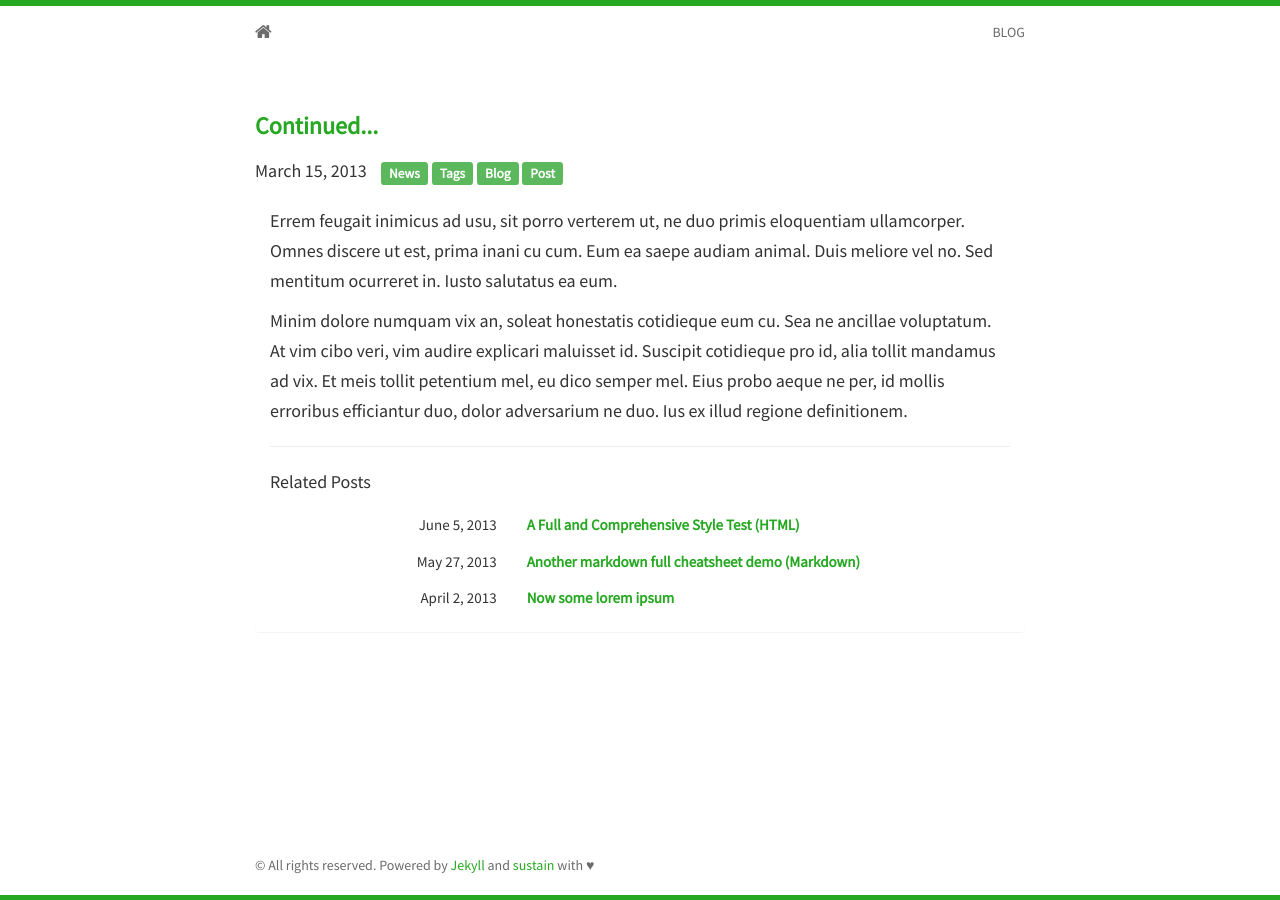
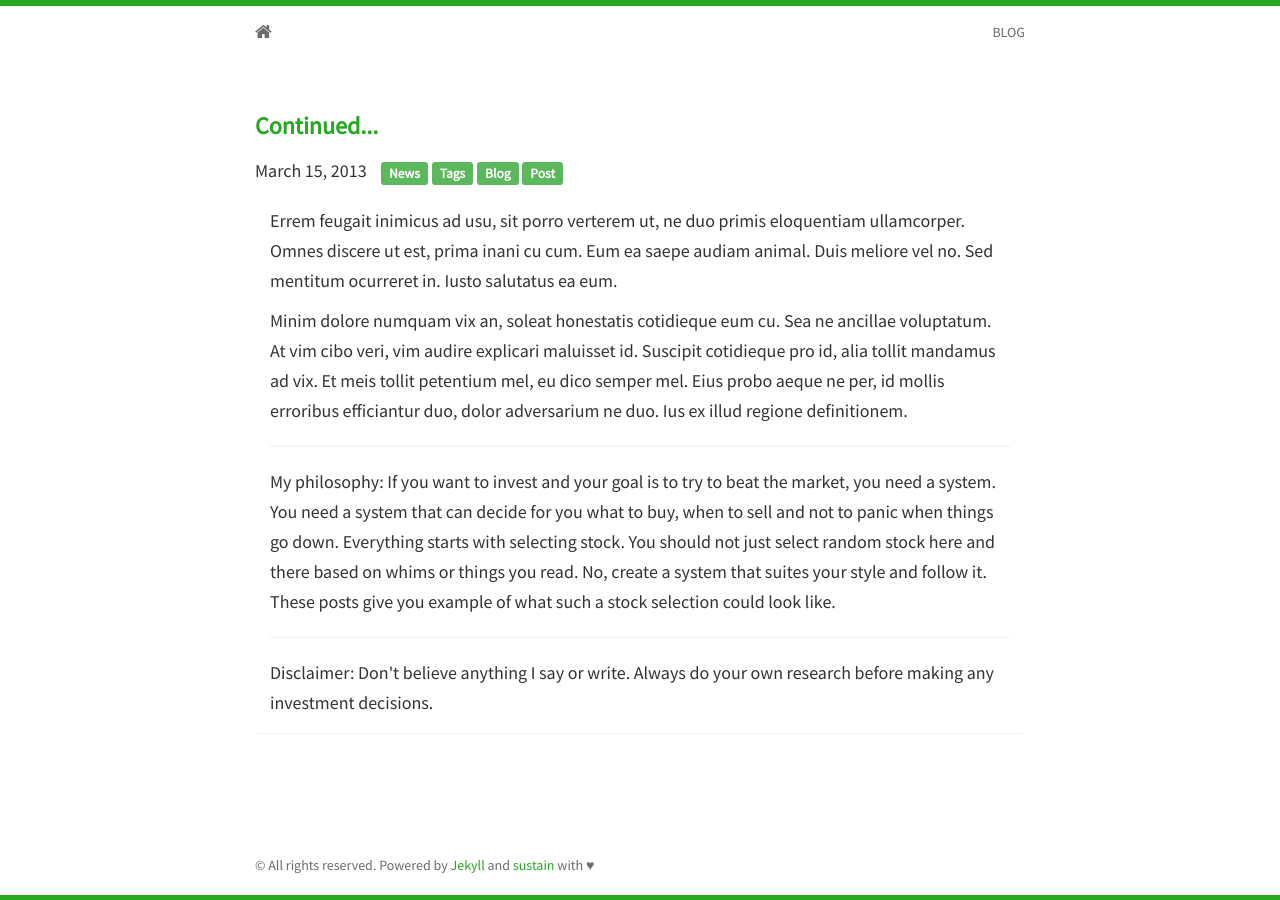
Before and after one commit to pbackx/build-a-stock-portfolio, a Jekyll site: the page built from _posts/2013-03-15-post4.md, in a window 1280 px wide. Built offline with Jekyll 4.4.1, drawn with Linux system fonts in a browser that asks for light colours; nearby versions of some CDN libraries; comment, search, counter and statistics services are not loaded.

```diff
--- a/_config.yml
+++ b/_config.yml
@@ -12,7 +12,7 @@ safe: true
 
 # edit here to achieve your personal greatness
 url: https://www.buildastockportfolio.com/
-baseurl:
+baseurl: https://www.buildastockportfolio.com/
 title: Build-a-Stock-Portfolio
 author: Peter Backx
 description: Personal blog and resume
--- a/_layouts/layout.html
+++ b/_layouts/layout.html
@@ -53,9 +53,11 @@
     integrity="sha256-Sk3nkD6mLTMOF0EOpNtsIry+s1CsaqQC1rVLTAy+0yc= sha512-K1qjQ+NcF2TYO/eI3M6v8EiNYZfA95pQumfvcVrTHtwQVDG+aHRqLi/ETn2uB+1JqwYqVG3LIvdm9lj6imS/pQ=="
     crossorigin="anonymous"></script>
     <!-- Include all compiled plugins (below), or include individual files as needed -->
-	<script src="{{ site.baseurl }}static/js/docs.min.js"></script>
+	  <script src="{{ site.baseurl }}static/js/docs.min.js"></script>
     <script src="{{ site.baseurl }}static/js/main.js"></script>
     <!-- IE10 viewport hack for Surface/desktop Windows 8 bug -->
     <script src="{{ site.baseurl }}static/js/ie10-viewport-bug-workaround.js"></script>
+
+    <script type="text/javascript" src="//downloads.mailchimp.com/js/signup-forms/popup/unique-methods/embed.js" data-dojo-config="usePlainJson: true, isDebug: false"></script>
   </body>
 </html>
--- a/_layouts/post.html
+++ b/_layouts/post.html
@@ -24,23 +24,12 @@ layout: layout
 			<div class="blogpost">
 			  {{ content }}
 			   <hr>
-			   <div class="related-posts">
-				   <h5>Related Posts</h5>
-				   {% for post in site.related_posts limit:3 %}
-						<div class="row">
-							 <div class="col-sm-4 col-md-4 col-lg-4">
-								 <h6 style="text-align: right">
-								 	{{ post.date | date: "%B %e, %Y" }}
-								 </h6>
-							 </div>
-							 <div class="col-sm-8 col-md-8 col-lg-8">
-								 <h6 style="text-align: left">
-								 	<strong><a href="{{ site.baseurl }}{{ post.url }}">{{ post.title }}</a></strong>
-								 </h6>
-							 </div>
-						</div>
-					{% endfor %}
-			   </div>
+			   My philosophy: If you want to invest and your goal is to try to beat the market, you need a system. You need a system
+			   that can decide for you what to buy, when to sell and not to panic when things go down. Everything starts with selecting
+			   stock. You should not just select random stock here and there based on whims or things you read. No, create a system that
+			   suites your style and follow it. These posts give you example of what such a stock selection could look like.
+			   <hr>
+			   Disclaimer: Don't believe anything I say or write. Always do your own research before making any investment decisions.
 			</div>
 		</div>
 	</div>
--- a/index.html
+++ b/index.html
@@ -37,7 +37,7 @@ layout: home
     <p>
     <strong>You can use the portfolio's straight away, or, even better, use the tips and howto's to create your own portfolio.</strong>
     </p>
-    <div align="center" style="margin-top:60px;margin-bottom: 60px;"><a href="handbook.pdf" class="btn btn-warning" role="button">Get a monthly portfolio idea in your mailbox.</a></div>
+    <div align="center" style="margin-top:60px;margin-bottom: 60px;"><a href="#" class="btn btn-warning" role="button">Get a monthly portfolio idea in your mailbox.</a></div>
 
     <div class="who">
       <h2 style="text-align: start;">Hi, I'm Peter</h2>
@@ -78,7 +78,6 @@ layout: home
     </div -->
 		<hr>
 	    <p align="center"> <a href="{{ site.baseurl }}blog.html">Blog</a></p>
-
     </div>
 	</div>
 </section>
--- a/static/js/main.js
+++ b/static/js/main.js
@@ -1,6 +1,12 @@
-/**
- * Created by fabiomadeira on 25/02/15.
- */
+function showPopup() {
+	console.log('pop')
+
+	window.dojoRequire(["mojo/signup-forms/Loader"], function(L) { L.start({"baseUrl":"mc.us1.list-manage.com","uuid":"dfef2582094d2c4bfe9f2a0f0","lid":"a04d8917e6","uniqueMethods":true}) })
+	//unsetting the cookie
+	document.cookie = "MCPopupClosed=; expires=Thu, 01 Jan 1970 00:00:00 UTC";
+	document.cookie = "MCPopupSubscribed=; expires=Thu, 01 Jan 1970 00:00:00 UTC";
+}
+
 // jQuery for page scrolling feature
 jQuery(document).ready(function(e) {
     e(".scroll").click(function(t) {
@@ -9,4 +15,5 @@ jQuery(document).ready(function(e) {
             scrollTop: e(this.hash).offset().top
         }, 1e3)
     })
+    e(".btn .btn-warning").click(showPopup);
 });
```
